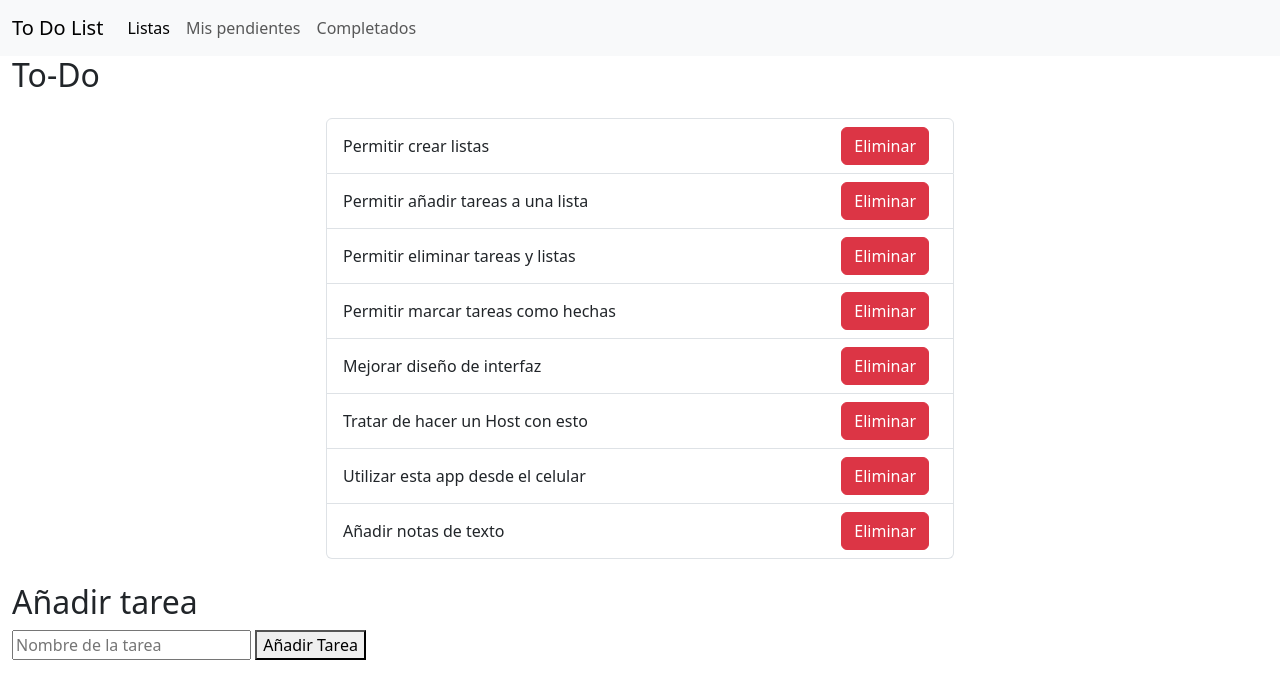
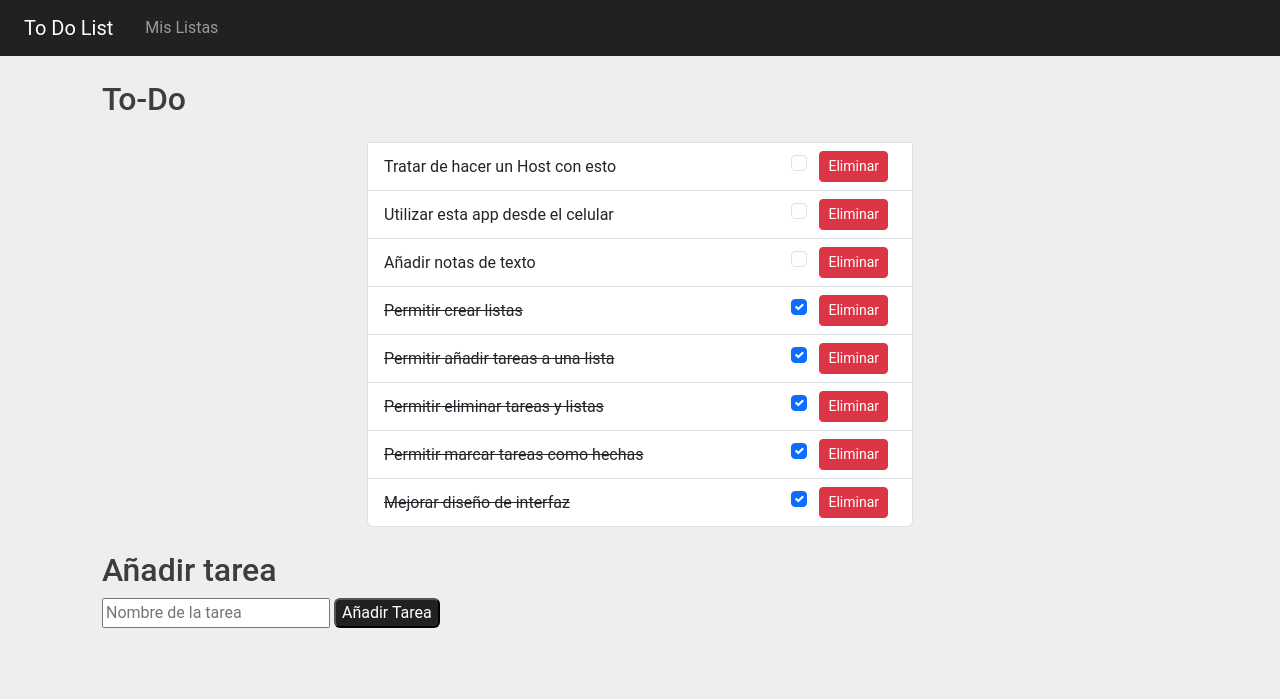
Before and after one commit to ElLucho01/ToDoList, a Django app: page /listas/10 in a window 1280 px wide. Shown: the top 699 px of the page. Run offline with Django 5.2, Linux system fonts and the light colour scheme; data comes from the database, SQL or seed files in the repository; both versions use the stored data as it was after the commit; some libraries are stand-ins or nearby versions.

Commit message:
Se pueden marcar tareas como hechas, interfaz mejorada

```diff
--- a/main/templates/base.html
+++ b/main/templates/base.html
@@ -1,3 +1,4 @@
+{% load static %}
 <!DOCTYPE html>
 <html lang="en">
 <head>
@@ -5,33 +6,37 @@
     <meta name="viewport" content="width=device-width, initial-scale=1.0">
     <title> {% block title %} To Do List {% endblock %}</title>
     <link href="https://cdn.jsdelivr.net/npm/bootstrap@5.3.3/dist/css/bootstrap.min.css" rel="stylesheet" integrity="sha384-QWTKZyjpPEjISv5WaRU9OFeRpok6YctnYmDr5pNlyT2bRjXh0JMhjY6hW+ALEwIH" crossorigin="anonymous">
+    <link rel="stylesheet" href="{% static 'css/styles.css' %}">
 
 </head>
+
 <body>
-    <nav class="navbar navbar-expand-lg bg-body-tertiary">
-        <div class="container-fluid">
-          <a class="navbar-brand" href="#">To Do List</a>
-          <button class="navbar-toggler" type="button" data-bs-toggle="collapse" data-bs-target="#navbarNav" aria-controls="navbarNav" aria-expanded="false" aria-label="Toggle navigation">
+  <nav class="navbar navbar-expand-md navbar-dark mb-4">
+    <a class="navbar-brand mx-4" href="#">To Do List</a>
+    <button class="navbar-toggler" type="button" data-toggle="collapse" data-target="#navbarCollapse" aria-controls="navbarCollapse" aria-expanded="false" aria-label="Toggle navigation">
       <span class="navbar-toggler-icon"></span>
     </button>
-          <div class="collapse navbar-collapse" id="navbarNav">
-            <ul class="navbar-nav">
-              <li class="nav-item">
-                <a class="nav-link active" aria-current="page" href="/listas/">Listas</a>
-              </li>
-              <li class="nav-item">
-                <a class="nav-link" href="/">Mis pendientes</a>
-              </li>
-              <li class="nav-item">
-                <a class="nav-link" href="/">Completados</a>
+    <div class="collapse navbar-collapse" id="navbarCollapse">
+      <ul class="navbar-nav mr-auto">
+        <li class="nav-item active">
+          <a class="nav-link" href="/listas/">Mis Listas<span class="sr-only"></span></a>
         </li>
       </ul>
     </div>
-        </div>
   </nav>
+  <main role="main" class="container">
+    <div class="jumbotron">
       <div class="container-fluid">
         {% block content %}  {% endblock %}
       </div>
+    </div>
+  </main>
+    <!-- Placed at the end of the document so the pages load faster -->
+    <script src="https://code.jquery.com/jquery-3.2.1.slim.min.js" integrity="sha384-KJ3o2DKtIkvYIK3UENzmM7KCkRr/rE9/Qpg6aAZGJwFDMVNA/GpGFF93hXpG5KkN" crossorigin="anonymous"></script>
+    <script>window.jQuery || document.write('<script src="../../assets/js/vendor/jquery-slim.min.js"><\/script>')</script>
+    <script src="../../assets/js/vendor/popper.min.js"></script>
+    <script src="../../dist/js/bootstrap.min.js"></script>
+    <script src="{% static 'js/checkElem.js' %}"></script>
     <script src="https://cdn.jsdelivr.net/npm/bootstrap@5.3.3/dist/js/bootstrap.bundle.min.js" integrity="sha384-YvpcrYf0tY3lHB60NNkmXc5s9fDVZLESaAA55NDzOxhy9GkcIdslK1eN7N6jIeHz" crossorigin="anonymous"></script>
   </body>
 </html>
--- a/main/templates/home.html
+++ /dev/null
@@ -1,3 +0,0 @@
-{% extends "base.html" %}
-{%block title %} Home {% endblock %}
-{% block content %} <h1>Bienvenidos a mi wea!</h1> {% endblock %}
--- a/main/templates/lista.html
+++ b/main/templates/lista.html
@@ -1,21 +1,45 @@
 {% extends "base.html" %}
+{% load static %}
+
 {% block title %} Tus Listas {% endblock %}
 {% block content %}
-<h2 text-center fs-3> {{ls.name}} </h1>
-<ul class="list-group w-50 mx-auto m-4">
+<h2 text-center fs-3 class="mx-2"> {{ls.name}} </h1>
+<ul class="list-group w-50 mx-auto my-4">
+    <form action="#" method="POST"></form>
+    {% csrf_token %}
     {% for item in ls.item_set.all %}
+        {% if item.complete == False%}
         <li class="list-group-item d-flex justify-content-between align-items-center">
             {{item.text}}
+            <div>
+                <input class="form-check-input check mx-2" type="checkbox" value="clicked" name="c{{item.id}}">
                 <a href="{{ls.id}}/rmItem/{{item.id}}">
-                <button type="button" class="btn btn-danger me-md-2" name="c{{item.id}}">Eliminar</button>
+                    <button type="button" class="btn btn-danger btn-sm me-md-2" name="c{{item.id}}">Eliminar</button>
                 </a>
+            </div>
         </li>
+        {% endif %}
+    {% endfor %}
+    {% for item in ls.item_set.all %}
+        {% if item.complete == True%}
+        <li class="list-group-item d-flex justify-content-between align-items-center">
+            <p style="text-decoration: line-through; margin: 0;">{{item.text}}</p>
+            <div>
+                <input class="form-check-input check mx-2" type="checkbox" value="clicked" name="c{{item.id}}" checked>
+                <a href="{{ls.id}}/rmItem/{{item.id}}">
+                    <button type="button" class="btn btn-danger btn-sm me-md-2" name="d{{item.id}}">Eliminar</button>
+                </a>
+            </div>
+        </li>
+        {% endif %}
     {% endfor %}
 </ul>
 
+<div class="mx-2 my-4">
     <h2>Añadir tarea</h1>
     <form method = "POST" action = "#">
         {% csrf_token %}
         <input type="text", name="name", placeholder="Nombre de la tarea">
-    <button type="Submit", name="newTask", value="newTask">Añadir Tarea</button>
+        <button type="Submit", name="newTask", value="newTask" class="submit">Añadir Tarea</button>
+</div>
 {% endblock %}
--- a/main/urls.py
+++ b/main/urls.py
@@ -8,4 +8,5 @@ urlpatterns = [
     path('listas/<int:id>', views.lista, name='lista'),
     path('listas/rmLista/<int:id>', views.remLista, name='rmLista'),
     path('listas/<int:id>/rmItem/<int:item>', views.rmItem, name='rmItem'),
+    path('listas/<int:id>/togItem/<int:item>', views.togItem, name='togItem'),
 ]
--- a/main/views.py
+++ b/main/views.py
@@ -6,7 +6,7 @@ from .forms import CreateNewList
 # Create your views here.
 
 def home(request):
-    return render(request, 'home.html')
+    return HttpResponseRedirect("/listas/")
 
 def listas(response):
     ls = Lista.objects.all()
@@ -16,6 +16,10 @@ def listas(response):
                 t = Lista(name=response.POST["name"])
                 t.save()
             return HttpResponseRedirect(".") # This is to avoid the form resubmission warning
+        elif(response.POST.get("deleteList")):
+            for lista in ls:
+                if response.POST.get("c" + str(lista.id)):
+                    lista.delete()
     else:
         form = CreateNewList()
     return render(response, 'listas.html', {"form": form, "ls": ls})
@@ -37,3 +41,14 @@ def rmItem(response, id, item):
     if response.method == "GET":
         ls.item_set.get(id=item).delete()
     return HttpResponseRedirect("/listas/" + str(id))
+
+def togItem(response, id, item):
+    ls = Lista.objects.get(id=id)
+    if response.method == "GET":
+        i = ls.item_set.get(id=item)
+        if(i.complete == False):
+            i.complete = True
+        else:
+            i.complete = False
+        i.save()
+    return HttpResponseRedirect("/listas/" + str(id))
--- /dev/null
+++ b/static/css/styles.css
@@ -0,0 +1,21 @@
+.navbar{
+    background-color: #212121;
+}
+
+body{
+    background-color: #EEEEEE;
+}
+
+h1, h2 {
+    color: #3D3D3D;
+}
+
+.submit {
+    background-color: #212121;
+    color: white;
+    border-radius: 6px;
+}
+
+* {
+    font-family: 'Roboto', sans-serif;
+}
--- /dev/null
+++ b/static/js/checkElem.js
@@ -0,0 +1,9 @@
+document.addEventListener('DOMContentLoaded', function () {
+    const checks = document.querySelectorAll('.check');
+    checks.forEach(check => {
+        check.addEventListener('click', function () {
+            id = check.getAttribute('name').slice(1);
+            window.location.href = window.location.href + '/togItem/' + id;
+        })
+})
+})
--- a/todo/settings.py
+++ b/todo/settings.py
@@ -118,6 +118,11 @@ USE_TZ = True
 
 STATIC_URL = 'static/'
 
+STATICFILES_DIRS = [
+    BASE_DIR / "static",
+]
+
+
 # Default primary key field type
 # https://docs.djangoproject.com/en/5.1/ref/settings/#default-auto-field
 
```
Also changed, not shown: main/templates/listas.html (+8 -5 lines), db.sqlite3. Lines whose indentation alone changed are shown as unchanged.
